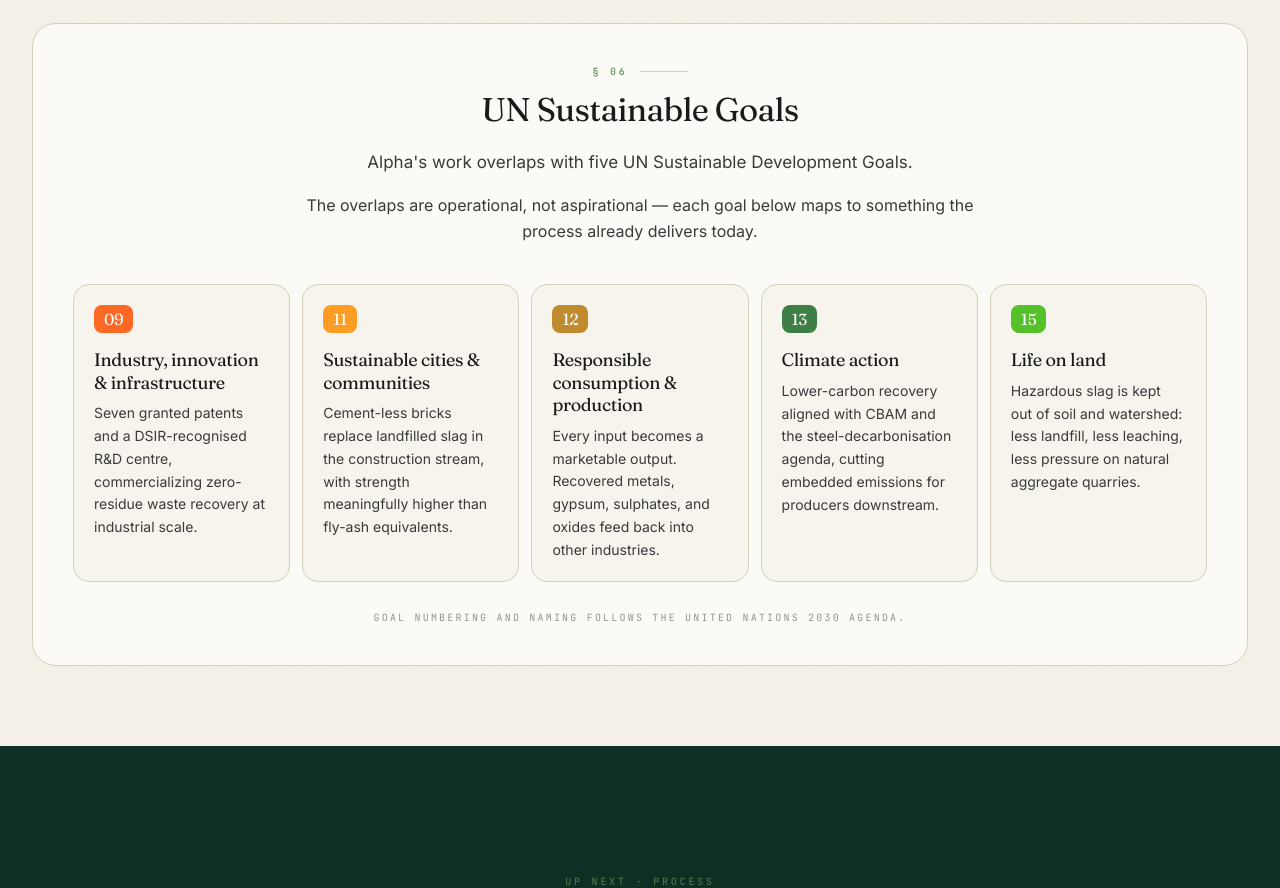
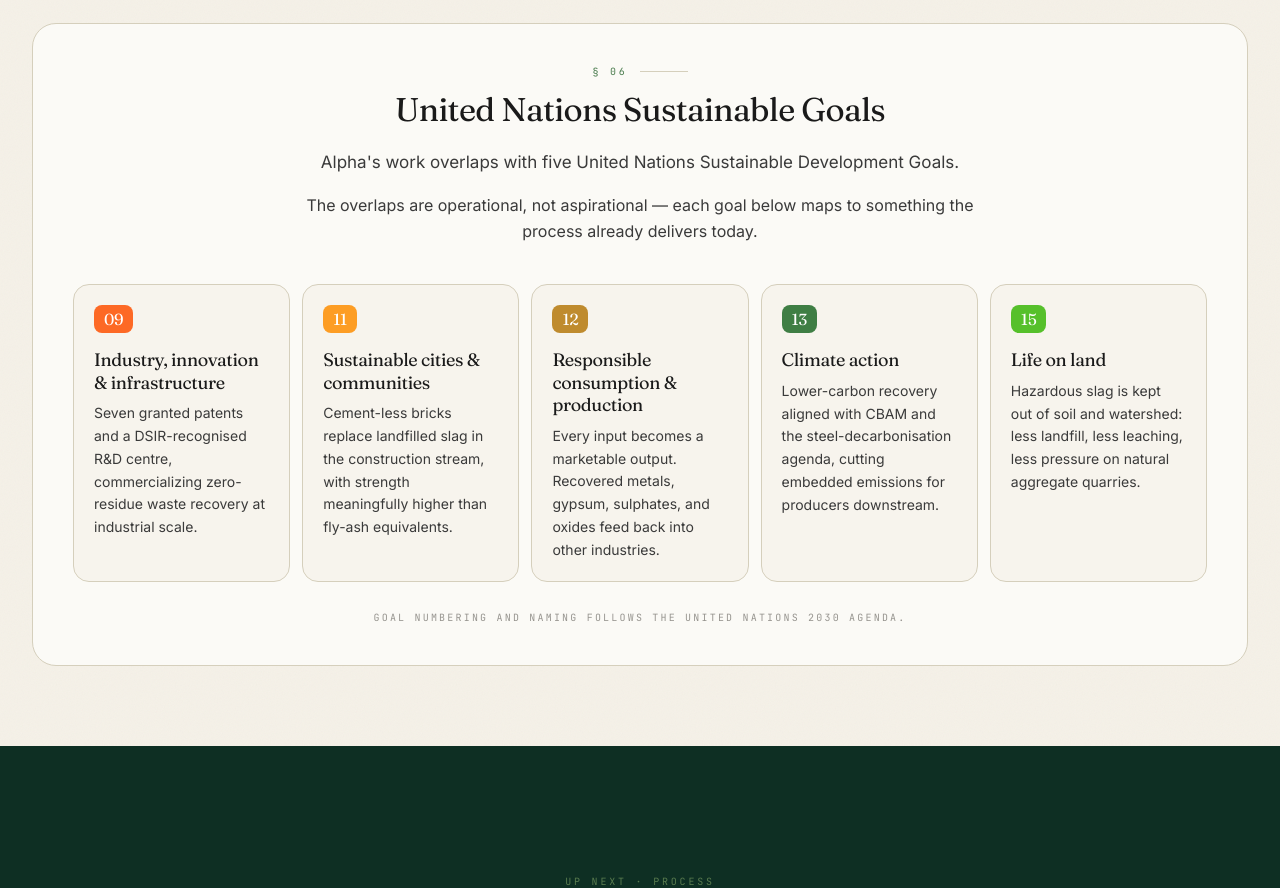
Before and after one commit to aditya20-12-05/alphawastemanagement, a Next.js app: page /about in a window 1280 px wide. Shown: the part 3491-4379 px from the top of the page. Built offline with nearby package versions, Linux system fonts and the light colour scheme.

Commit message:
About SDGs: expand 'UN' to 'United Nations'
Spell out the abbreviation in the section label, the intro line, and the
code comment for consistency with the full official naming.

```diff
--- a/src/components/sections/AboutSDGs.tsx
+++ b/src/components/sections/AboutSDGs.tsx
@@ -4,7 +4,7 @@
 import { SectionLabel } from "@/components/ui/SectionLabel";
 
 /**
- * UN Sustainable Development Goals that Alpha's work directly contributes
+ * United Nations Sustainable Development Goals that Alpha's work directly contributes
  * to. Five goals chosen on the basis of demonstrable operational overlap:
  * patented industrial innovation (9), construction outputs that support
  * sustainable urbanisation (11), circular product design (12), lower-
@@ -58,7 +58,7 @@
   return (
     <div className="rounded-3xl border border-line bg-ivory p-7 sm:p-10 lg:col-span-2 overflow-hidden">
       <div className="text-center max-w-3xl mx-auto">
-        <SectionLabel number="§ 06" title="UN Sustainable Goals" prominent />
+        <SectionLabel number="§ 06" title="United Nations Sustainable Goals" prominent />
         <motion.p
           initial={{ opacity: 0, y: 12 }}
           whileInView={{ opacity: 1, y: 0 }}
@@ -66,7 +66,7 @@
           transition={{ duration: 0.7, ease: [0.16, 1, 0.3, 1] }}
           className="mt-5 text-base sm:text-[17px] text-graphite leading-relaxed mx-auto max-w-2xl"
         >
-          Alpha&apos;s work overlaps with five UN Sustainable Development Goals.
+          Alpha&apos;s work overlaps with five United Nations Sustainable Development Goals.
         </motion.p>
         <p className="mt-4 text-base text-graphite leading-relaxed mx-auto max-w-2xl">
           The overlaps are operational, not aspirational — each goal below
```
